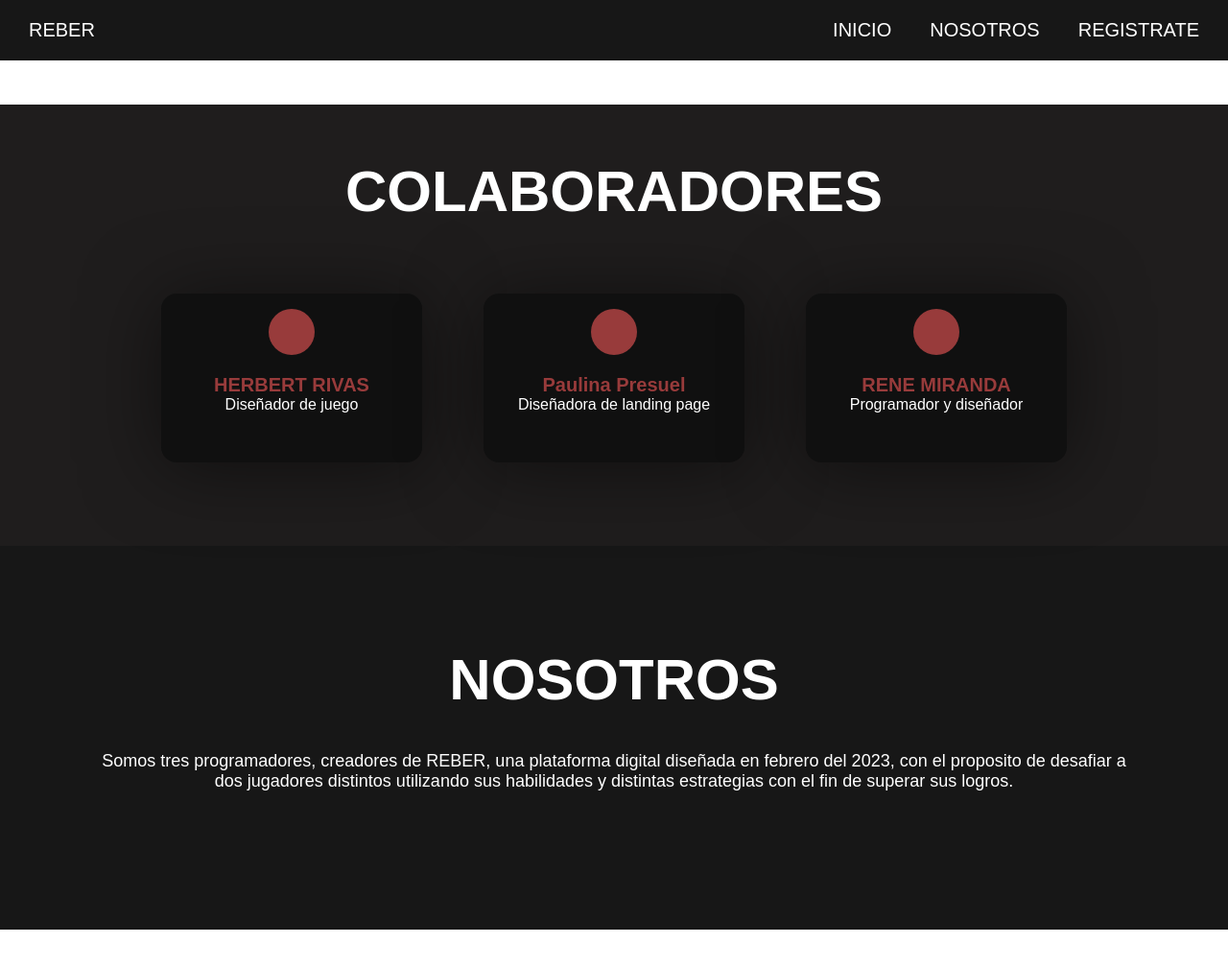
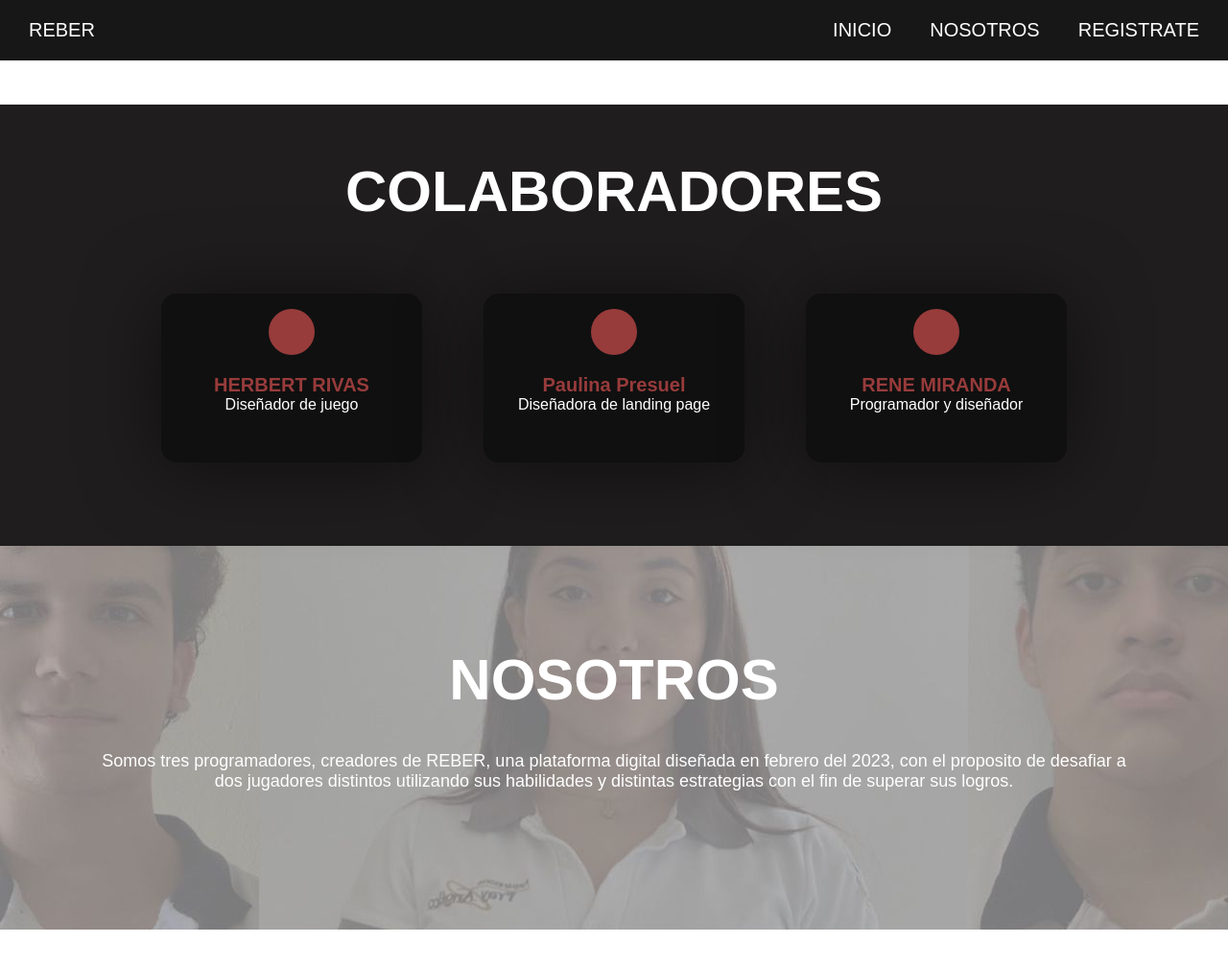
Before and after one commit to Rene20101/juego-combate, a plain HTML site: page nosotros.html in a window 1280 px wide. Shown: the whole page at 96% size. Drawn offline with Linux system fonts and the light colour scheme.

Commit message:
pagina original

```diff
--- a/style.css
+++ b/style.css
@@ -159,7 +159,7 @@ p {
 }
 
 .about {
-    background: #171717;
+    background: url(5d3dd04b-8a57-4fbb-85fd-ec8dff6aade8.jpg) no-repeat center;
 }
 
 .price {
```
Also changed, not shown: 5d3dd04b-8a57-4fbb-85fd-ec8dff6aade8.jpg (added), 1 other file.
